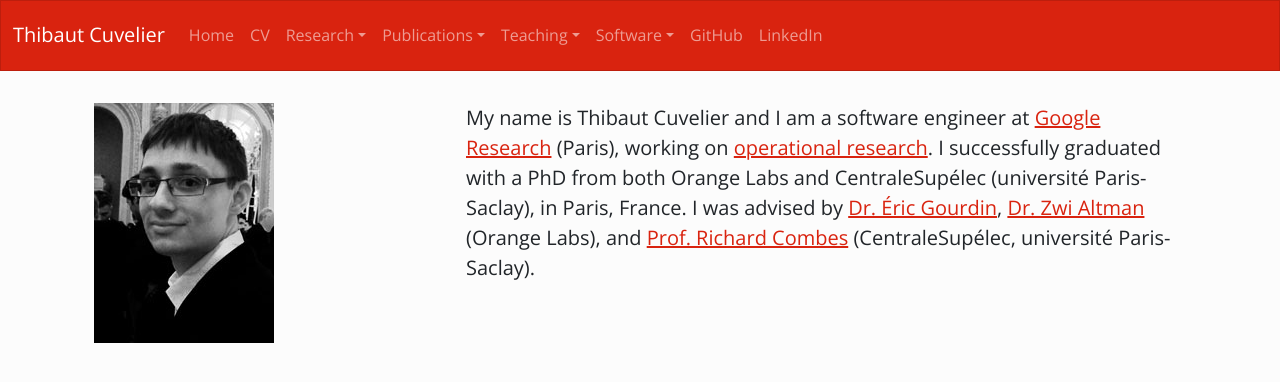
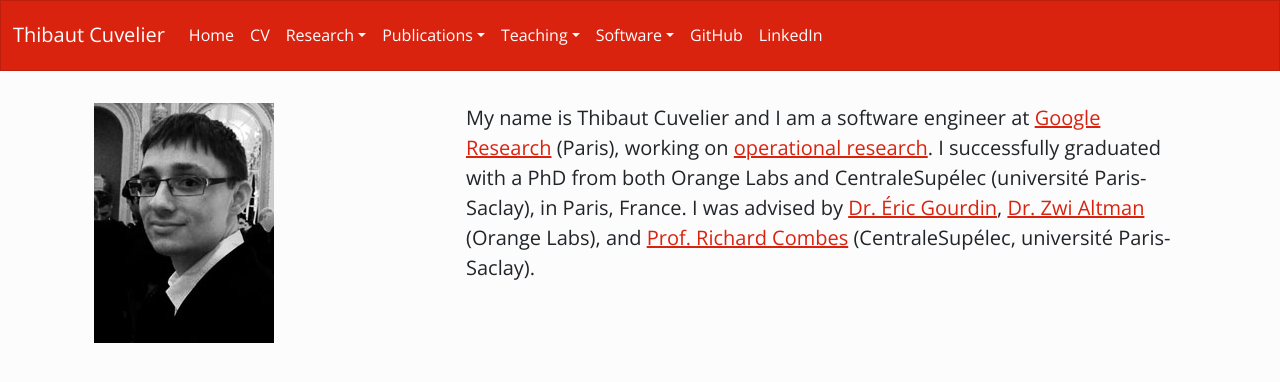
Before and after one commit to dourouc05/dourouc05.github.io, a Jekyll site: the page built from index.md, in a window 1280 px wide. Shown: the top 382 px of the page. Built offline with Jekyll 4.4.1, drawn with Linux system fonts in a browser that asks for light colours; our own code applies the rules of GitHub Pages for plain Markdown files.

Commit message:
Make all navbar links active (CSS-wise) to improve legibility.

```diff
--- a/_layouts/default.html
+++ b/_layouts/default.html
@@ -34,10 +34,10 @@
           </button>
           <div class="collapse navbar-collapse" id="navbarSupportedContent">
             <ul class="navbar-nav me-auto mb-2 mb-lg-0">
-              <li class="nav-item"><a class="nav-link" href="/">Home</a></li>
-              <li class="nav-item"><a class="nav-link" href="/files/CV.pdf">CV</a></li>
+              <li class="nav-item"><a class="nav-link active" href="/">Home</a></li>
+              <li class="nav-item"><a class="nav-link active" href="/files/CV.pdf">CV</a></li>
               <li class="nav-item dropdown">
-                <a class="nav-link dropdown-toggle" href="/research" id="dropdown-research" data-toggle="dropdown" aria-haspopup="true" aria-expanded="false">Research</a>
+                <a class="nav-link dropdown-toggle active" href="/research" id="dropdown-research" data-toggle="dropdown" aria-haspopup="true" aria-expanded="false">Research</a>
                 <div class="dropdown-menu" aria-labelledby="dropdown-research">
                   <a class="dropdown-item" href="/research">Research topics</a>
                   <div class="dropdown-divider"></div>
@@ -46,7 +46,7 @@
                 </div>
               </li>
               <li class="nav-item dropdown">
-                <a class="nav-link dropdown-toggle" href="/publications" id="dropdown-publications" data-toggle="dropdown" aria-haspopup="true" aria-expanded="false">Publications</a>
+                <a class="nav-link dropdown-toggle active" href="/publications" id="dropdown-publications" data-toggle="dropdown" aria-haspopup="true" aria-expanded="false">Publications</a>
                 <div class="dropdown-menu" aria-labelledby="dropdown-publications">
                   <a class="dropdown-item" href="/publications">List of publications</a>
                   <div class="dropdown-divider"></div>
@@ -61,7 +61,7 @@
                 </div>
               </li>
               <li class="nav-item dropdown">
-                <a class="nav-link dropdown-toggle" href="/teaching" id="dropdown-teaching" data-toggle="dropdown" aria-haspopup="true" aria-expanded="false">Teaching</a>
+                <a class="nav-link dropdown-toggle active" href="/teaching" id="dropdown-teaching" data-toggle="dropdown" aria-haspopup="true" aria-expanded="false">Teaching</a>
                 <div class="dropdown-menu" aria-labelledby="dropdown-teaching">
                   <a class="dropdown-item" href="/teaching">Teaching</a>
                   <div class="dropdown-divider"></div>
@@ -71,7 +71,7 @@
                 </div>
               </li>
               <li class="nav-item dropdown">
-                <a class="nav-link dropdown-toggle" href="/software" id="dropdown-software" data-toggle="dropdown" aria-haspopup="true" aria-expanded="false">Software</a>
+                <a class="nav-link dropdown-toggle active" href="/software" id="dropdown-software" data-toggle="dropdown" aria-haspopup="true" aria-expanded="false">Software</a>
                 <div class="dropdown-menu" aria-labelledby="dropdown-software">
                   <a class="dropdown-item" href="/software">Software</a>
                   <div class="dropdown-divider"></div>
@@ -80,8 +80,8 @@
                   <a class="dropdown-item" href="/software#documentation-tools">Documentation</a>
                 </div>
               </li>
-              <li class="nav-item"><a class="nav-link" href="https://github.com/dourouc05">GitHub</a></li>
-              <li class="nav-item"><a class="nav-link" href="https://www.linkedin.com/in/thibaut-cuvelier-a02517ab/">LinkedIn</a></li>
+              <li class="nav-item"><a class="nav-link active" href="https://github.com/dourouc05">GitHub</a></li>
+              <li class="nav-item"><a class="nav-link active" href="https://www.linkedin.com/in/thibaut-cuvelier-a02517ab/">LinkedIn</a></li>
             </ul>
           </div>
 	    </div>
```
